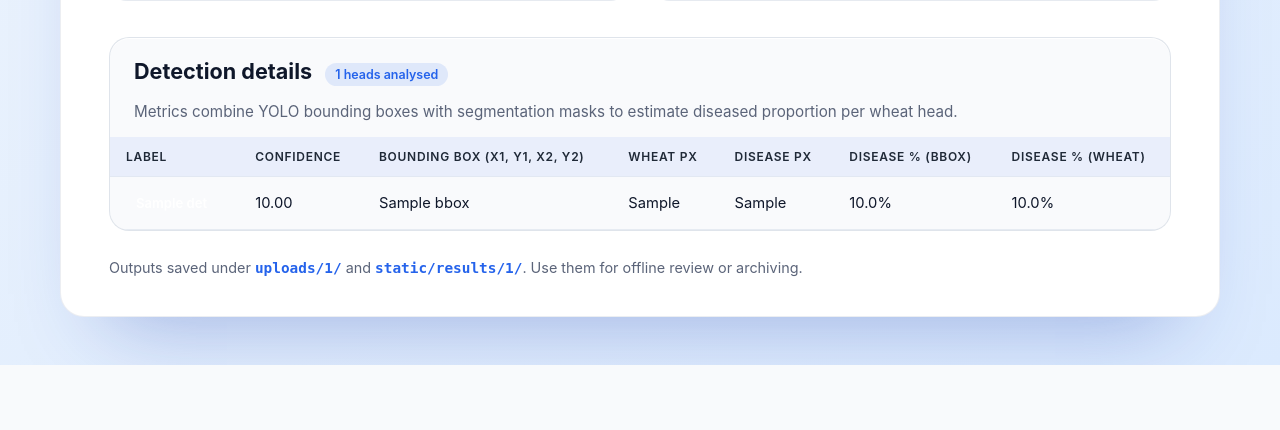
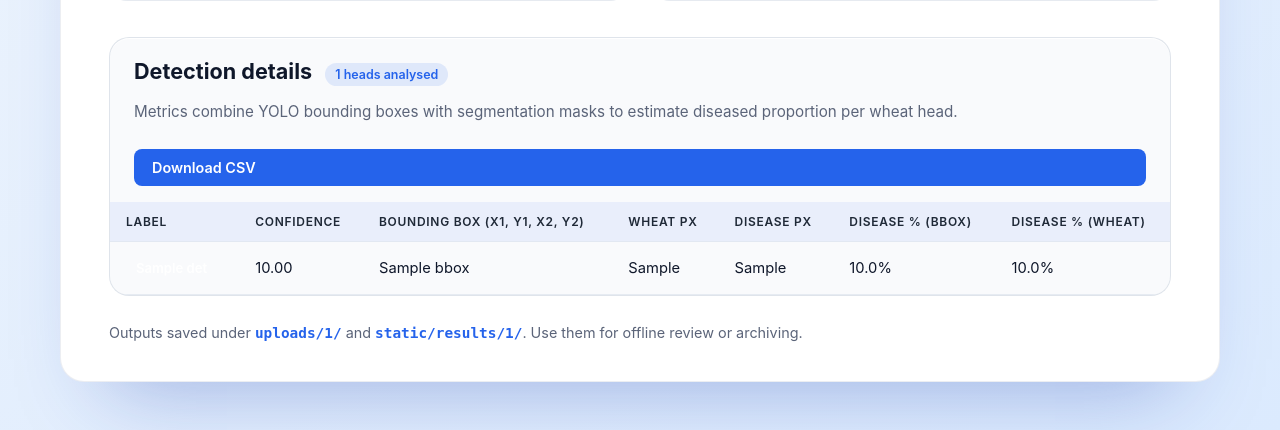
Before and after one commit to mehul-deep/Wheat_detection, a Flask app: template server/templates/result.html in a window 1280 px wide. Shown: the part 1280-1710 px from the top of the page. Before the commit the page ends 1645 px from the top, so only its background shows below. Run offline with Flask 2, Linux system fonts and the light colour scheme; the template is opened without the code that fills it: most values are stand-ins (such as "Sample title", 1, 10 or a date in 2020); grey boxes marked "Sample" are stand-in pictures; parts of the project's set-up code (start-up, migrations or seed data) failed here and were passed over.

Commit message:
Added few features

```diff
--- a/server/app.py
+++ b/server/app.py
@@ -13,6 +13,8 @@
  - Firebase Authentication required for all routes except /login
 """
 import math
+import io
+import csv
 import os
 import shutil
 import tempfile
@@ -23,7 +25,7 @@
 from functools import wraps
 
 import numpy as np
-from flask import Flask, request, render_template, send_from_directory, redirect, url_for, flash, session, jsonify
+from flask import Flask, request, render_template, send_from_directory, redirect, url_for, flash, session, jsonify, Response
 from werkzeug.utils import secure_filename
 import firebase_admin
 from firebase_admin import credentials, auth as firebase_auth, firestore
@@ -641,6 +643,72 @@
         return redirect(url_for("index"))
 
 
+@app.route("/download_csv/<uid>")
+@require_auth
+def download_csv(uid):
+    """Download detection results as a CSV file."""
+    user_id = session.get('user_id')
+    if not db:
+        flash("Database not available.")
+        return redirect(url_for('view_result', uid=uid))
+
+    try:
+        doc = db.collection('uploads').document(uid).get()
+        if not doc.exists:
+            flash("Result not found.")
+            return redirect(url_for('index'))
+
+        data = doc.to_dict()
+        if data.get('userId') != user_id:
+            flash("Unauthorized access.")
+            return redirect(url_for('index'))
+
+        detections = data.get('yolo_detections', [])
+        if not detections:
+            flash("No detection data to download.")
+            return redirect(url_for('view_result', uid=uid))
+
+        # Create a CSV in-memory
+        output = io.StringIO()
+        writer = csv.writer(output)
+
+        # Header
+        header = [
+            "label", "confidence", "bbox_x1", "bbox_y1", "bbox_x2", "bbox_y2",
+            "wheat_pixels", "disease_pixels", "patch_pixels",
+            "disease_fraction_bbox", "disease_fraction_wheat", "wheat_fraction_bbox"
+        ]
+        writer.writerow(header)
+
+        # Data rows
+        for det in detections:
+            bbox = det.get('bbox', [None, None, None, None])
+            row = [
+                det.get('label'),
+                det.get('confidence'),
+                bbox[0], bbox[1], bbox[2], bbox[3],
+                det.get('wheat_pixels'),
+                det.get('disease_pixels'),
+                det.get('patch_pixels'),
+                det.get('disease_fraction_bbox'),
+                det.get('disease_fraction_wheat'),
+                det.get('wheat_fraction_bbox'),
+            ]
+            writer.writerow(row)
+
+        output.seek(0)
+        return Response(
+            output,
+            mimetype="text/csv",
+            headers={"Content-Disposition": f"attachment;filename=detections_{uid}.csv"}
+        )
+
+    except Exception as e:
+        print(f"Error generating CSV for {uid}: {e}")
+        flash("Could not generate CSV file.")
+        return redirect(url_for('view_result', uid=uid))
+
+
 @app.route("/uploads/<uid>/<filename>")
 def uploaded_file(uid, filename):
     return send_from_directory(LOCAL_UPLOAD_DIR / uid, filename)
--- a/server/templates/result.html
+++ b/server/templates/result.html
@@ -124,6 +124,21 @@
       font-size: 0.95rem;
       color: var(--muted);
     }
+    .download-csv-button {
+      display: inline-block;
+      margin-top: 16px;
+      padding: 10px 18px;
+      background-color: var(--primary);
+      color: white;
+      border-radius: 8px;
+      text-decoration: none;
+      font-weight: 600;
+      font-size: 0.9rem;
+      transition: background-color 0.2s;
+    }
+    .download-csv-button:hover {
+      background-color: #1d4ed8;
+    }
     table {
       width: 100%;
       border-collapse: collapse;
@@ -246,6 +261,9 @@
           {% endif %}
         </h2>
         <p>Metrics combine YOLO bounding boxes with segmentation masks to estimate diseased proportion per wheat head.</p>
+        {% if yolo_detections %}
+        <a href="{{ url_for('download_csv', uid=uid) }}" class="download-csv-button">Download CSV</a>
+        {% endif %}
       </header>
       {% if yolo_detections %}
       <div style="overflow-x:auto;">
```
Also changed, not shown: readme.md.
